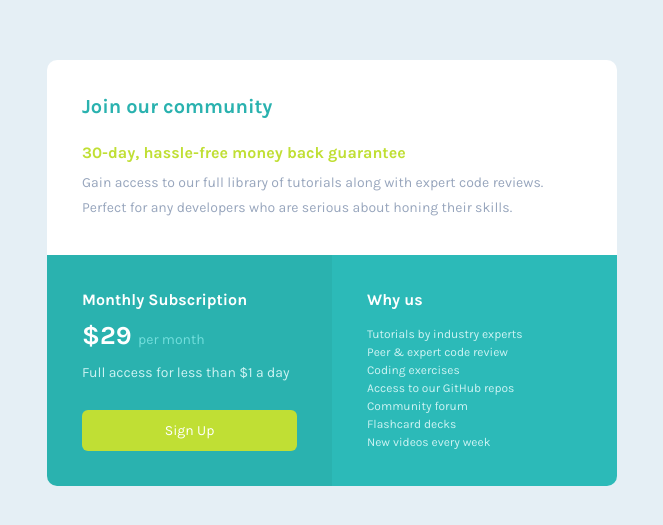
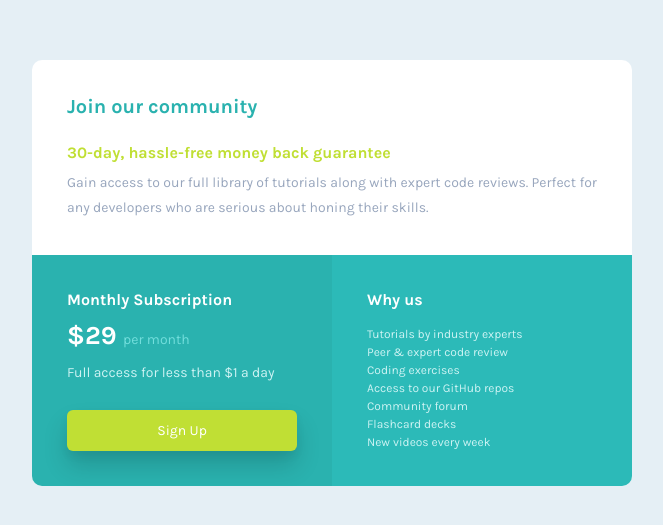
Before and after one commit to nguyensylvie/single-price-grid, a plain HTML site: page index.html in a window 1280 px wide. Shown: the part 127-652 px from the top of the page, without its empty margins (308-971 px from the left). Drawn offline with nearby package versions, Linux system fonts and the light colour scheme.

Commit message:
Change style

```diff
--- a/style.scss
+++ b/style.scss
@@ -22,7 +22,7 @@ body {
   background-color: $light-gray;
   min-height: 100vh;
   .container {
-    max-width: 570px;
+    max-width: 600px;
     .section_01 {
       background-color: $white;
       border-top-left-radius: 10px;
@@ -69,6 +69,8 @@ body {
         border: 0;
         padding: 10px 0;
         font-size: 0.875rem;
+        box-shadow: rgba(0, 0, 0, 0.15) 0px 15px 25px,
+          rgba(0, 0, 0, 0.05) 0px 5px 10px;
       }
     }
     .section_03 {
```
Also changed, not shown: css/style.css, 1 other file.
